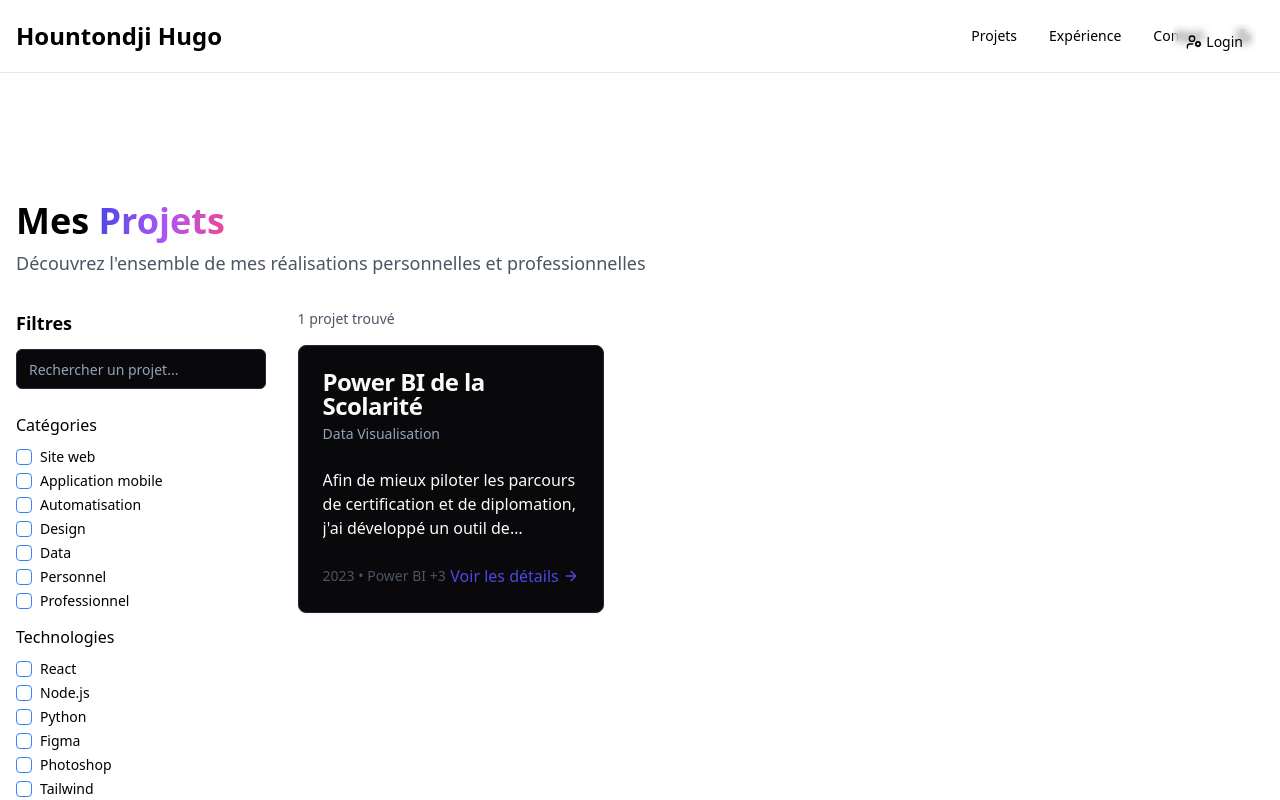
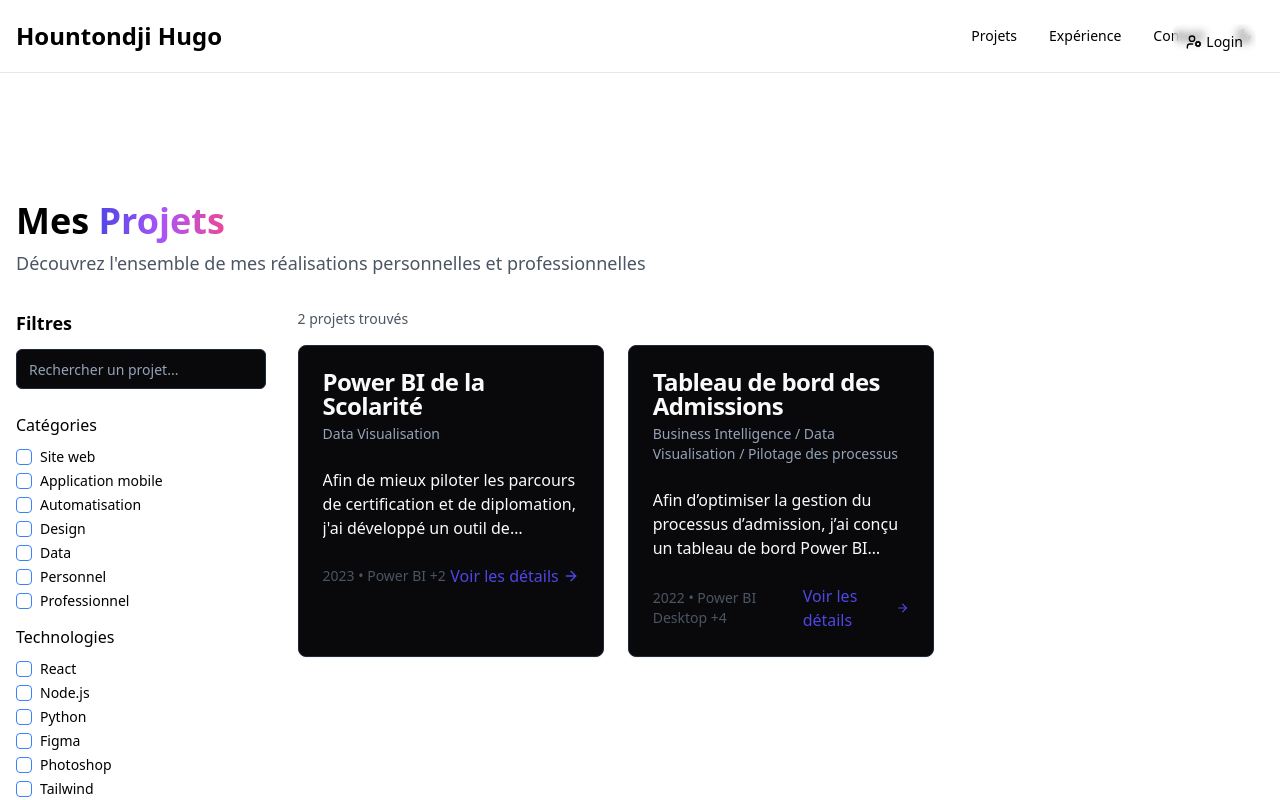
Before and after one commit to HugoHOUNT/spatzek-inspired-canvas, a React (Vite) app: page /projects in a window 1280 px wide. Shown: the top 800 px of the page. Built offline with nearby package versions, Linux system fonts and the light colour scheme.

Commit message:
Ajout projets 1 - Modifs project.ts technologies et autres

```diff
--- a/src/data/projects.ts
+++ b/src/data/projects.ts
@@ -7,15 +7,15 @@ export const projectsData: Project[] = [
     title: "Power BI de la Scolarité",
     description: "Afin de mieux piloter les parcours de certification et de diplomation, j'ai développé un outil de visualisation de données sous Power BI, intégrant l'ensemble des indicateurs clés des jurys. Ce projet m'a permis de transformer des données brutes en un levier stratégique d'aide à la décision.",
     category: "Data Visualisation",
-    technologies: ["Power BI", "DAX", "Power Query", "SQL Server"],
+    technologies: ["Power BI", "DAX", "Power Query"],
     year: 2023,
     involvement: "Projet solo",
     status: "Terminé",
     image: "/lovable-uploads/1abc8b8d-d6d6-4109-b050-4085f39e80b2.png",
     details: {
-      context: "Dans le cadre des parcours de certification et de diplomation proposés par IFG Executive Education, le processus de gestion des candidatures est complexe et implique plusieurs étapes cruciales : vérification de la conformité des dossiers, validation par des jurys successifs, et suivi des différents statuts administratifs des candidats.",
-      objective: "Centraliser et visualiser de manière dynamique l'ensemble des données liées aux jurys de diplomation et de certification, offrant une lecture immédiate et intuitive des performances des formations.",
-      impact: "Cet outil est devenu un levier stratégique pour la direction pédagogique et les équipes opérationnelles, améliorant la prise de décision et l'efficacité opérationnelle.",
+      context: "Dans le cadre des parcours de certification et de diplomation proposés par IFG Executive Education, la gestion des candidatures constitue un processus complexe et structurant. Elle implique plusieurs étapes clés telles que la vérification de la conformité des dossiers, la validation par des jurys successifs, ainsi que le suivi administratif de chaque candidat. Face à la diversité des programmes, à l’augmentation des flux de candidatures et à la multiplicité des étapes, la gestion manuelle de ces processus devenait de plus en plus difficile. Cette dispersion des données entravait non seulement la lisibilité des parcours, mais ralentissait aussi la prise de décision.",
+      objective: "Afin de répondre à ces enjeux, j’ai conçu et développé un tableau de bord interactif sous Power BI. L’objectif était de centraliser l’ensemble des données relatives aux jurys de certification et de diplomation, de les rendre intelligibles visuellement et de les transformer en un véritable outil d’aide à la décision pour la direction pédagogique et les équipes opérationnelles. Le Power BI permet ainsi de : \n -Suivre l’état d’avancement des candidatures, \n -Identifier les dossiers non conformes, \n -Mesurer les délais de traitement et les performances des jurys \n -Visualiser les abandons, reports, certifications et taux de réussite par programme, /Anticiper les besoins d’accompagnement et planifier efficacement les prochaines sessions.",
+      impact: "Ce tableau de bord est rapidement devenu un levier stratégique pour l’organisation : \n -Il renforce la transparence des processus de certification, \n -Il améliore la réactivité des équipes et l’efficacité opérationnelle, \n -Il permet d’anticiper les risques d’abandon et d’échec, en facilitant l’identification des points de blocage, \n -Il valorise l’expérience des apprenants en assurant un meilleur suivi qualitatif des parcours, \n -Il soutient la réflexion stratégique sur l’évolution des programmes et des flux de candidats. Il contribue directement à la valorisation de l’expérience apprenant et à la réputation de l’établissement sur le marché de la formation professionnelle.",
       moreImages: [
         "/lovable-uploads/b9406aa6-82d8-46da-b733-ffa2e2320364.png",
         "/lovable-uploads/846f45e2-6833-4302-ac33-eba1d93f8ddf.png",
@@ -28,4 +28,27 @@ export const projectsData: Project[] = [
       ]
     }
   },
+  {
+    id: 2,
+    title: "Tableau de bord des Admissions",
+    description: "Afin d’optimiser la gestion du processus d’admission, j’ai conçu un tableau de bord Power BI centralisant les indicateurs clés de suivi des candidatures. Ce projet m’a permis de transformer des données opérationnelles en un outil d’aide à la décision, facilitant le pilotage des performances et l’amélioration continue de l’expérience candidat.",
+    category: "Business Intelligence / Data Visualisation / Pilotage des processus",
+    technologies: ["Power BI Desktop", "Power Query (ETL)", "DAX", "Sharepoint", "Excel"],
+    year: 2022,
+    involvement: "Travail d\'équipe",
+    status: "Terminé",
+    image: "",
+    details: {
+      context: "Dans le cadre de ses activités de formation professionnelle, l’établissement reçoit un flux important de candidatures pour ses différents programmes. Chaque parcours implique plusieurs étapes de validation – vérification de la conformité, passage en jury, décision finale. Cette complexité, accentuée par la diversité des profils, nécessitait un outil fiable et flexible pour suivre en temps réel l’avancement des dossiers et optimiser les ressources.",
+      objective: "Le but de ce projet était de :\n\n- Centraliser toutes les données du processus d’admission\n- Optimiser les délais de traitement des dossiers\n- Améliorer l’expérience des candidats en assurant un meilleur suivi\n- Offrir aux équipes un outil d’analyse opérationnelle et stratégique pour piloter les performances d’admission",
+      impact: "Ce tableau de bord a eu un impact significatif :\n\n- Vision globale et instantanée de l’état d’avancement des candidatures\n- Identification rapide des goulots d’étranglement (ex : délais dans les jurys)\n- Pilotage individualisé par consultant, programme ou période\n- Amélioration de la réactivité et coordination des équipes\n- Contribution directe à l’atteinte des objectifs d’admission et à la satisfaction des apprenants\n- Renforcement de la transparence et appui à la prise de décision managériale",
+      moreImages: [
+        "", // Ajouter ici les URLs des 5 captures d'écran
+        "",
+        "",
+        "",
+        ""
+      ]
+    }
+  },
 ];
--- a/src/types/project.ts
+++ b/src/types/project.ts
@@ -6,29 +6,47 @@ export type ProjectCategory =
   | 'Design'
   | 'Data'
   | 'Data Visualisation'
+  | 'Modélisation'
   | 'Big Data & IA'
   | 'Personnel'
-  | 'Professionnel';
+  | 'Professionnel'
+  | 'Pilotage des processus'
+  | 'Business Intelligence'
+  | 'Machine Learning'
+  | 'Deep Learning'
+  ;
 
 export type ProjectTechnology =
-  | 'React'
-  | 'Node.js'
   | 'Python'
-  | 'Figma'
-  | 'Photoshop'
-  | 'Tailwind'
   | 'SQL'
-  | 'JavaScript'
-  | 'TypeScript'
-  | 'HTML/CSS'
-  | 'TensorFlow'
+  | 'Java'
   | 'Hadoop'
   | 'Spark'
   | 'MongoDB'
   | 'Power BI'
   | 'DAX'
   | 'Power Query'
-  | 'SQL Server';
+  | 'SQL Server'
+  | 'Power BI Desktop'
+  | 'Power Query (ETL)'
+  | 'Rust'
+  | 'C'
+  | 'R'
+  | 'SAS'
+  | 'Tableau Software'
+  | 'Excel'
+  | 'Sharepoint'
+  | 'Power Automate'
+  | 'Pivotal Tracker'
+  | 'GitHub'
+  | 'Bonita'
+  | 'Azure'
+  | 'DataBricks'
+  | 'AWS'
+  | 'Spark Core'
+  | 'Spark Streaming'
+  | 'Docker'
+  ;
 
 export type ProjectInvolvement =
   | 'Projet solo'
```
